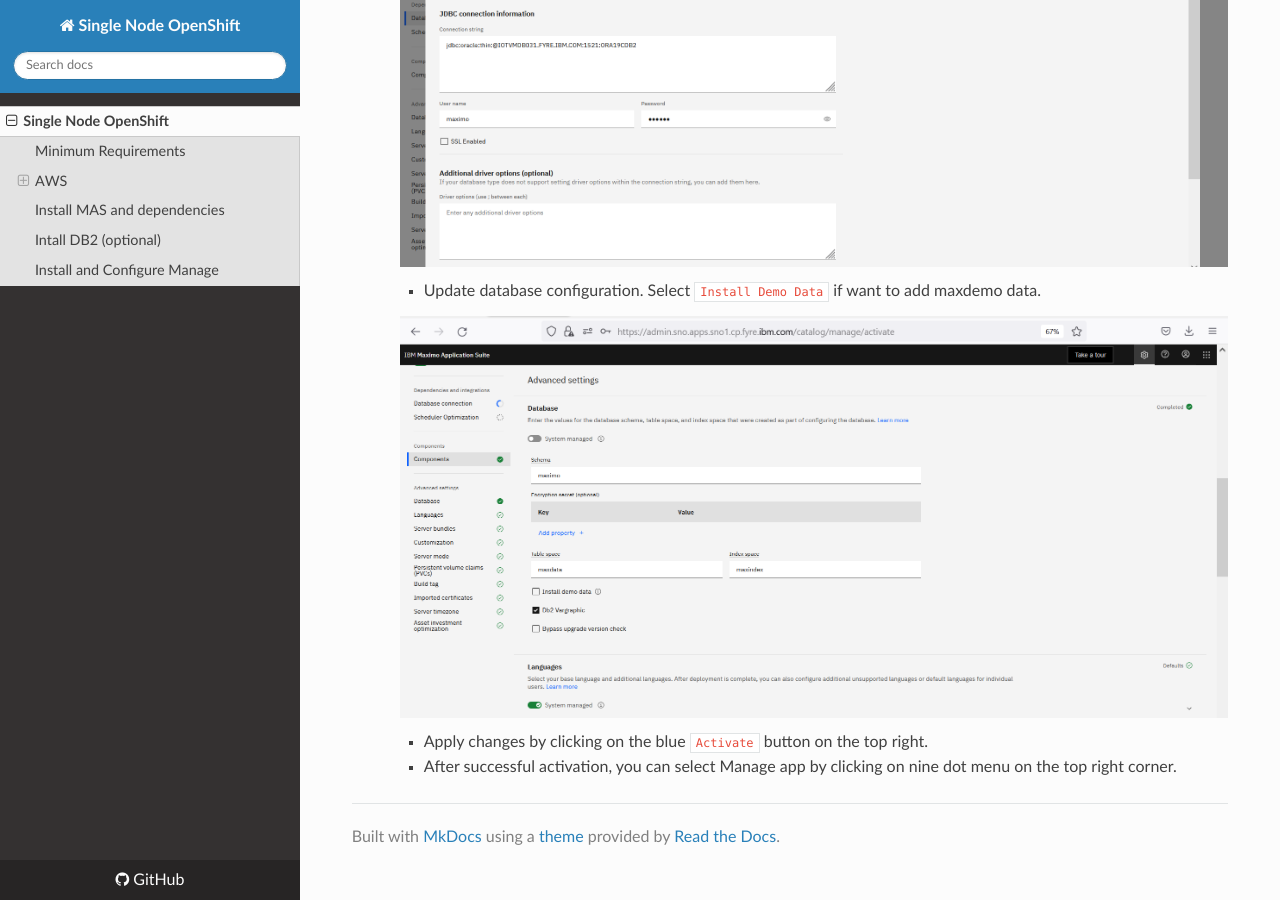
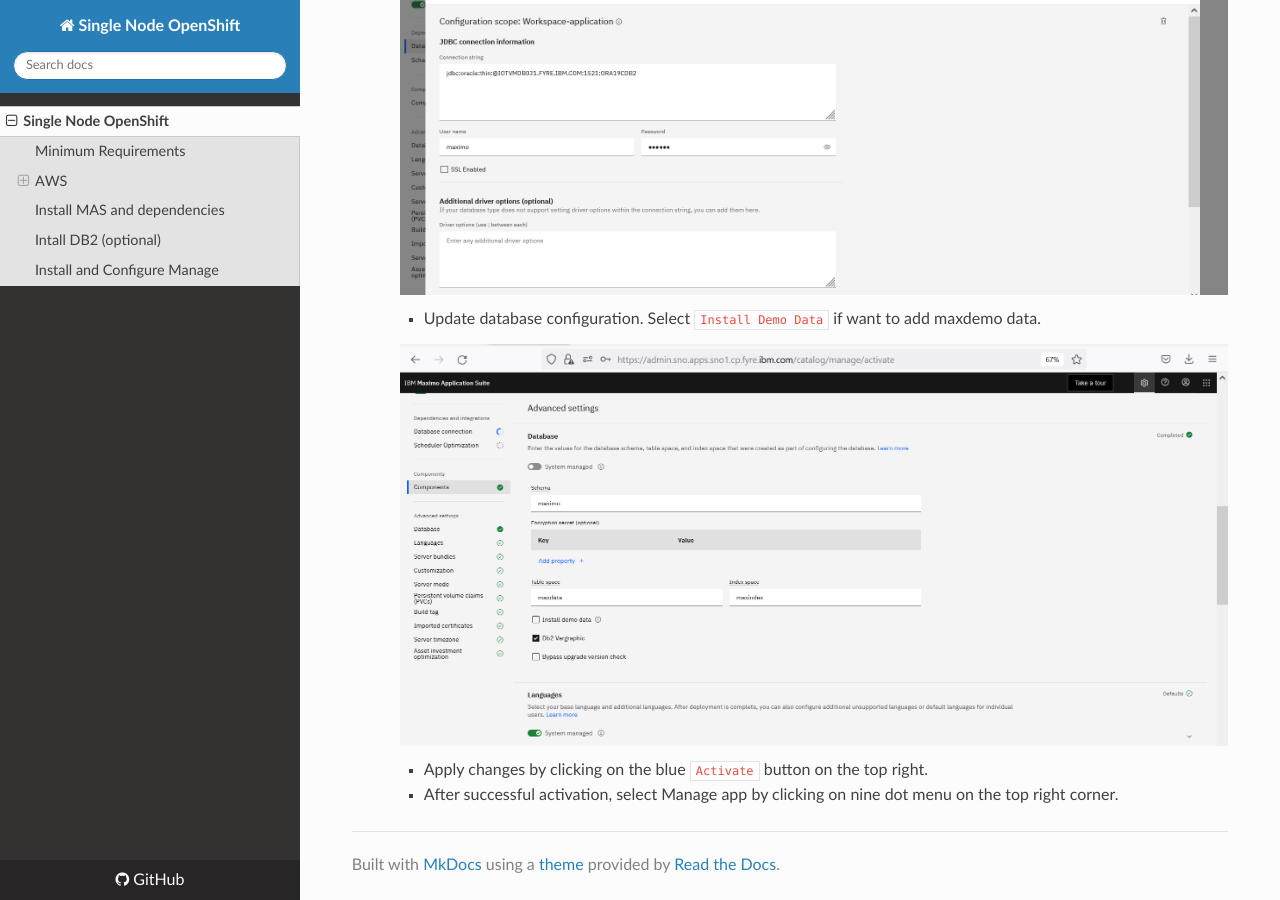
Before and after one commit to ibm-mas-manage/sno, an MkDocs documentation site: the page built from docs/index.md, in a window 1280 px wide and 900 px high, scrolled down 6460 px. Built offline with MkDocs 1.6.1, drawn with Linux system fonts in a browser that asks for light colours; nearby versions of some CDN libraries; some of the changed lines change nothing that is shown; some of the changed text lies outside the part shown.

Commit message:
update formatting

```diff
--- a/docs/index.md
+++ b/docs/index.md
@@ -11,12 +11,13 @@
 ## AWS
 This is based on a M5.4xlarge EC2 instance with mongo, db2u, db2w db, ibm sls, mas core, mas manage deployed.
 - Download [AWS CLI](https://docs.aws.amazon.com/cli/latest/userguide/getting-started-install.html)
-- Use AWS login to your account
+
+- Use AWS credentials to login into your account
 
 ### Create SNO cluster
 - Download `openshift-install` and `pull` secret via this [link](https://console.redhat.com/openshift/install/aws/installer-provisioned)
 - create install-config.yaml under folder called sno
-	- Remove the worker nodes part
+	- Remove the worker nodes section
 	- Use networkType: OpenShiftSDN. Do NOT use OVNKubernetes which has a conflict with IBM SLS install.
 
 Here is a sample install-config.yaml
@@ -215,4 +216,4 @@
 
 		- Apply changes by clicking on the blue `Activate` button on the top right.
 
-		- After successful activation, you can select Manage app by clicking on nine dot menu on the top right corner.
+		- After successful activation, select Manage app by clicking on nine dot menu on the top right corner.
```
